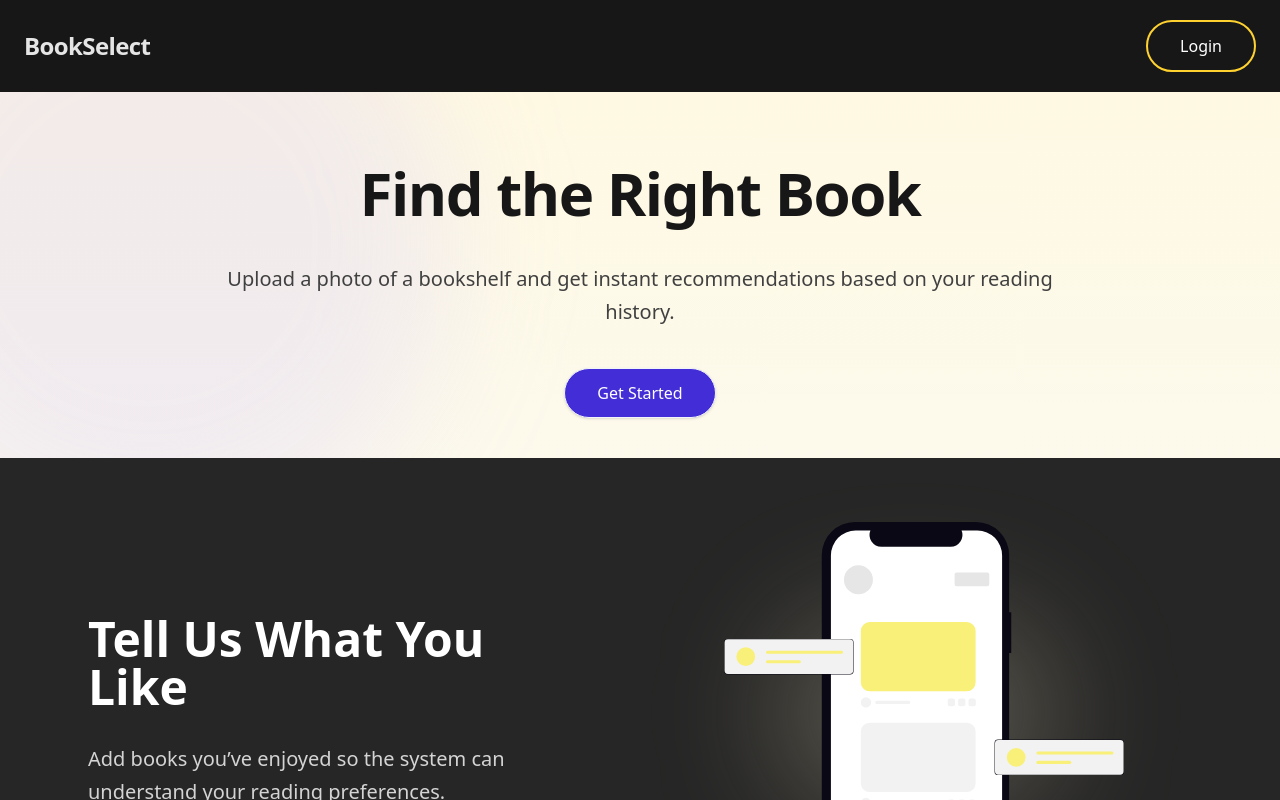
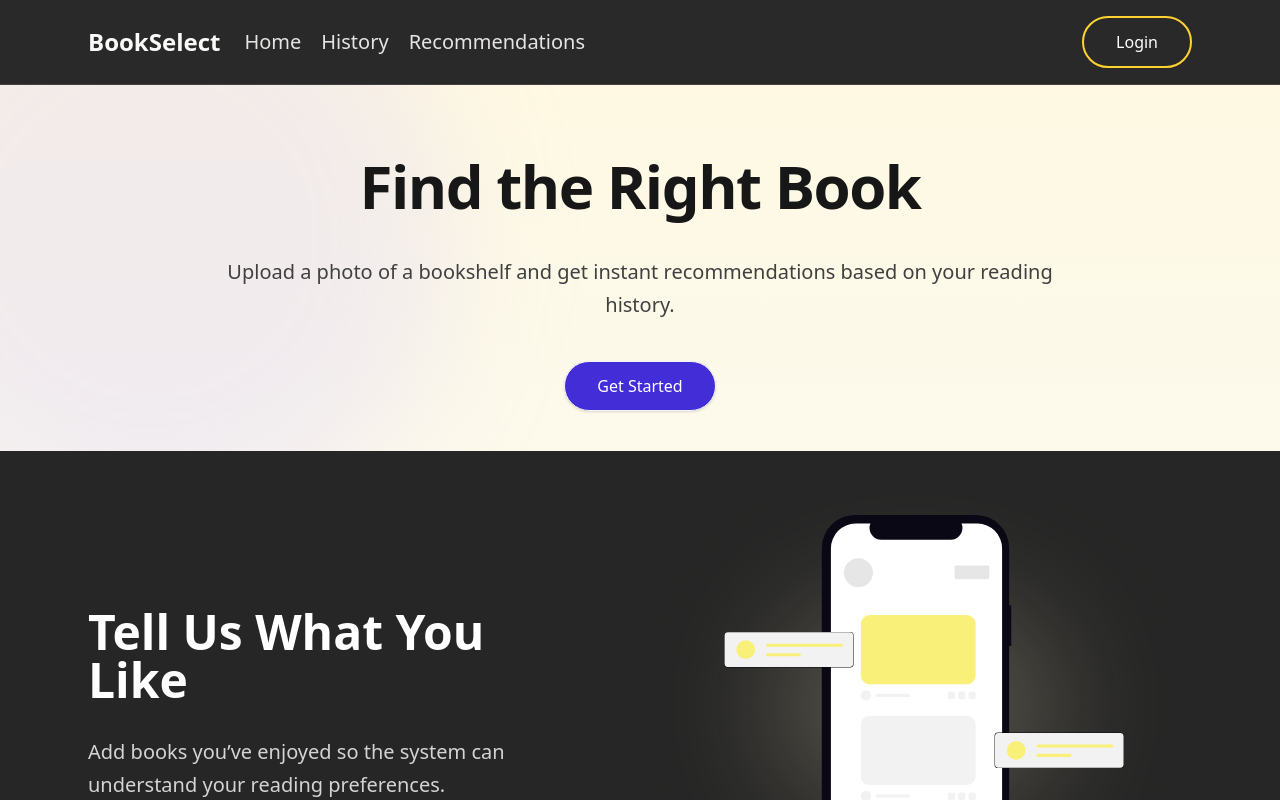
Before and after one commit to NaorGavriel/book-select, a React (Vite) app in the folder client/: page / in a window 1280 px wide. Shown: the top 800 px of the page. Built offline with nearby package versions, Linux system fonts and the light colour scheme; no server answers.

Commit message:
reworked Header.tsx to include nav bar and show mobile friendly menu when in mobile resolutions.
seperated header to mutiple components :
- DesktopNav
- MobileMenu
- HeaderNavLink

```diff
--- a/client/src/components/HomeButton.tsx
+++ b/client/src/components/HomeButton.tsx
@@ -9,8 +9,12 @@ export default function HomeButton() {
   const navigate = useNavigate();
 
   return (
-    <button onClick={() => navigate("/home")}>
-      Home
+    <button
+      onClick={() => navigate("/home")}
+      className="mt-4 px-5 py-2.5 rounded-lg bg-neutral-800 text-white
+                 font-medium hover:bg-neutral-700 transition"
+    >
+      Go to Home
     </button>
   );
 }
--- a/client/src/components/ui/Header.tsx
+++ /dev/null
@@ -1,30 +0,0 @@
-import type { ReactNode } from "react";
-import { Link } from "react-router-dom";
-
-type HeaderProps = {
-  rightContent?: ReactNode;
-};
-
-export default function Header({ rightContent }: HeaderProps) {
-  return (
-    <header className="w-full bg-neutral-900">
-      <div className="max-w-7xl mx-auto px-6 py-5 flex items-center justify-between">
-
-        {/* Clickable Logo */}
-        <Link
-          to="/"
-          className="text-xl sm:text-2xl font-semibold tracking-tight text-neutral-200 hover:text-white transition"
-        >
-          BookSelect
-        </Link>
-
-        {rightContent && (
-          <div className="flex items-center">
-            {rightContent}
-          </div>
-        )}
-
-      </div>
-    </header>
-  );
-}
--- a/client/src/components/ui/Layout.tsx
+++ b/client/src/components/ui/Layout.tsx
@@ -1,4 +1,4 @@
-import Header from "./Header";
+import Header from "./header/Header";
 import Footer from "./Footer";
 import type { ReactNode } from "react";
 import { Outlet } from "react-router-dom";
@@ -7,10 +7,10 @@ type LayoutProps = {
   headerRight?: ReactNode;
 };
 
-export default function Layout({ headerRight }: LayoutProps) {
+export default function Layout({ headerRight}: LayoutProps) {
   return (
     <div className="flex flex-col min-h-screen">
-      <Header rightContent={headerRight} />
+      <Header rightContent={headerRight}/>
       <main className="grow">
         <Outlet />
       </main>
--- /dev/null
+++ b/client/src/components/ui/header/DesktopNav.tsx
@@ -0,0 +1,22 @@
+import HeaderNavLink from "./HeaderNavLink";
+
+/**
+ * DesktopNav
+ *
+ * Renders the navigation links displayed in the header on desktop screens.
+ * Hidden on small screens; the MobileMenu component is used instead.
+ */
+type Props = {
+    /** Navigation links to render */
+  links: { to: string; label: string }[];
+};
+
+export default function DesktopNav({ links }: Props) {
+  return (
+    <nav className="hidden md:flex items-center gap-5">
+      {links.map((link) => (
+        <HeaderNavLink key={link.to} {...link} />
+      ))}
+    </nav>
+  );
+}
--- /dev/null
+++ b/client/src/components/ui/header/Header.tsx
@@ -0,0 +1,75 @@
+import { Link } from "react-router-dom";
+import { useState } from "react";
+import type { ReactNode } from "react";
+import { Menu } from "lucide-react";
+
+import DesktopNav from "./DesktopNav";
+import MobileMenu from "./MobileMenu";
+import { NAV_LINKS } from "./navLinks";
+
+
+
+/**
+ * HeaderProps
+ *
+ * rightContent:
+ * Content rendered on the right side of the header.
+ */
+type HeaderProps = {
+  rightContent?: ReactNode;
+};
+
+export default function Header({ rightContent }: HeaderProps) {
+  const [menuOpen, setMenuOpen] = useState(false); // Controls whether the mobile navigation menu is visible.
+
+  return (
+    <header className="sticky top-0 z-50 w-full border-b border-neutral-700 bg-neutral-900/92 backdrop-blur">
+      <div className="max-w-6xl mx-auto px-6 py-4">
+
+         {/* Top header row */}
+        <div className="flex items-center justify-between">
+
+          {/* Left section: Logo + Desktop Navigation */}
+          <div className="flex items-center gap-6">
+
+            <Link to="/" className="text-2xl font-semibold text-stone-50">
+              BookSelect
+            </Link>
+
+            <DesktopNav links={NAV_LINKS} />
+
+          </div>
+
+          {/* Right section: Auth buttons + mobile menu toggle */}
+          <div className="flex items-center gap-4">
+
+            {/* Authentication actions (visible only on desktop) */}
+            <div className="hidden md:flex">
+              {rightContent}
+            </div>
+
+             {/* Mobile menu toggle button (hidden on desktop) */}
+            <button
+              onClick={() => setMenuOpen((prev) => !prev)}
+              className="md:hidden text-stone-200"
+              aria-label="Toggle navigation menu"
+            >
+              <Menu size={24} />
+            </button>
+
+          </div>
+
+        </div>
+
+        {/* Mobile navigation menu */}
+        <MobileMenu
+          links={NAV_LINKS}
+          menuOpen={menuOpen}
+          onNavigate={() => setMenuOpen(false)}
+          rightContent={rightContent}
+        />
+
+      </div>
+    </header>
+  );
+}
--- /dev/null
+++ b/client/src/components/ui/header/HeaderNavLink.tsx
@@ -0,0 +1,29 @@
+import { Link } from "react-router-dom";
+
+/**
+ * HeaderNavLink
+ *
+ * Reusable navigation link used by both desktop and mobile menus.
+ */
+type HeaderNavLinkProps = {
+   /** Target route */
+  to: string;
+
+  /** Text displayed for the link */
+  label: string;
+
+  /** click handler (used by mobile menu to close after navigation) */
+  onClick?: () => void;
+};
+
+export default function HeaderNavLink({ to, label, onClick }: HeaderNavLinkProps) {
+  return (
+    <Link
+      to={to}
+      onClick={onClick}
+      className="text-xl text-stone-200 hover:text-white transition"
+    >
+      {label}
+    </Link>
+  );
+}
--- /dev/null
+++ b/client/src/components/ui/header/MobileMenu.tsx
@@ -0,0 +1,46 @@
+import type { ReactNode } from "react";
+import HeaderNavLink from "./HeaderNavLink";
+
+/**
+ * MobileMenu
+ *
+ * Collapsible mobile navigation menu displayed below the header.
+ * Hidden on desktop screens and toggled via the header menu button.
+ */
+type Props = {
+  links: { to: string; label: string }[];
+  menuOpen: boolean;
+  onNavigate: () => void;
+  rightContent?: ReactNode;
+};
+
+export default function MobileMenu({
+  links, /** Navigation links to render */
+  menuOpen,
+  onNavigate,
+  rightContent, /** Optional content shown at the bottom of the menu (e.g. Login / Logout button) */
+}: Props) {
+  return (
+    <div
+      className={`md:hidden overflow-hidden transition-all duration-300 ${
+        menuOpen ? "max-h-60 opacity-100 mt-4" : "max-h-0 opacity-0"
+      }`}
+    >
+      <div className="flex flex-col gap-3 text-stone-200">
+
+        {links.map((link) => (
+          <HeaderNavLink
+            key={link.to}
+            {...link}
+            onClick={onNavigate}
+          />
+        ))}
+
+        <div className="border-t border-neutral-700 pt-3 mt-2">
+          {rightContent}
+        </div>
+
+      </div>
+    </div>
+  );
+}
--- /dev/null
+++ b/client/src/components/ui/header/navLinks.ts
@@ -0,0 +1,5 @@
+export const NAV_LINKS = [
+  { to: "/home", label: "Home" },
+  { to: "/reading-history", label: "History" },
+  { to: "/recommendations", label: "Recommendations" },
+];
```
